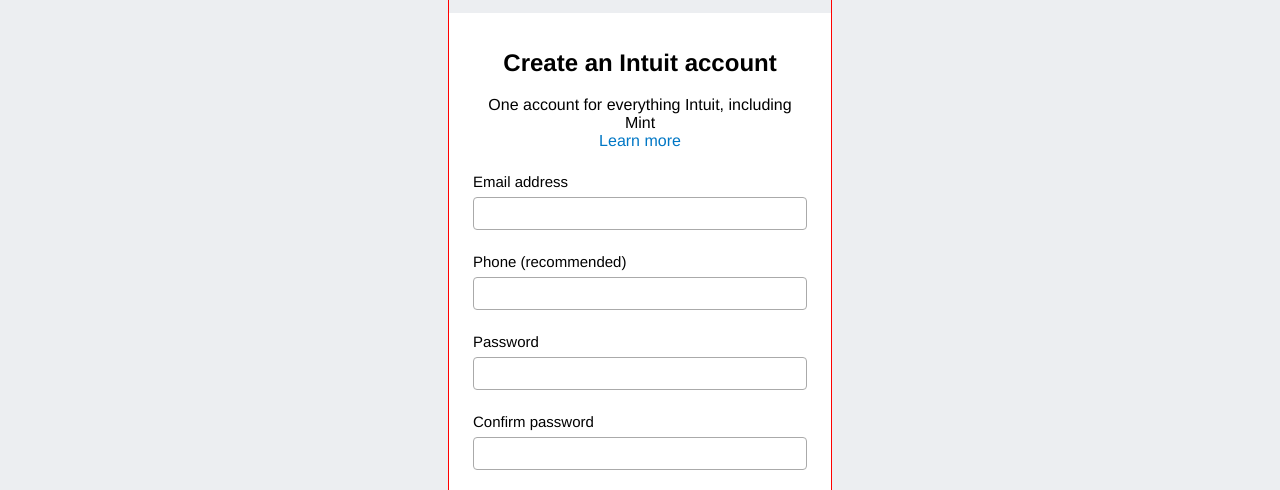
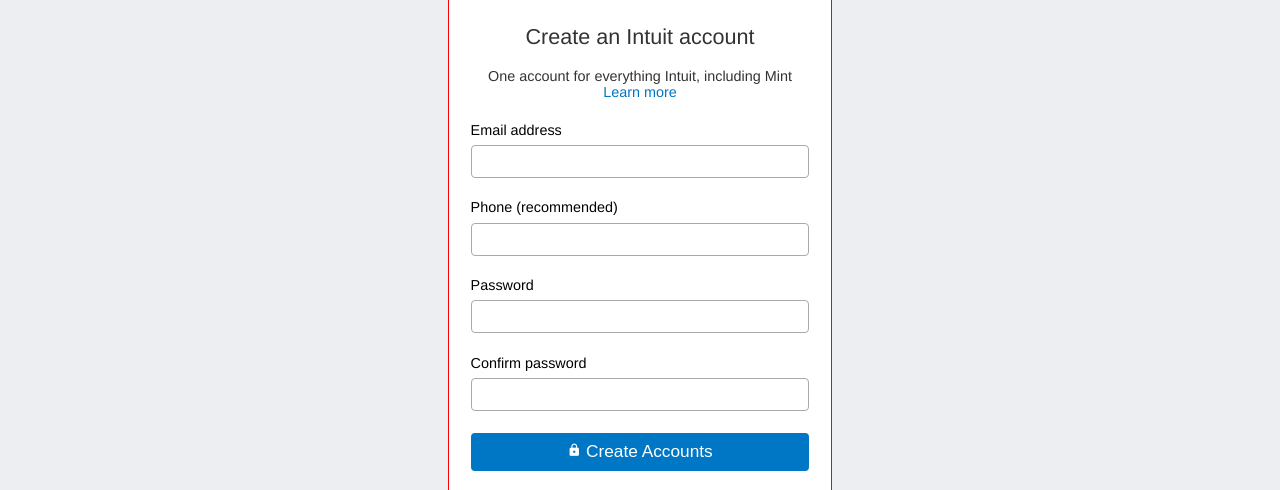
Before and after one commit to TSHEPO-CLOUD/HTML-Forms, a website: page index.html in a window 1280 px wide. Shown: the part 229-719 px from the top of the page. Drawn offline with Linux system fonts and the light colour scheme.

Commit message:
Add style to form-container header and form btn
- Change font-weight for form-container header
- Change color for form-container
- style form submit button

```diff
--- a/index.css
+++ b/index.css
@@ -8,6 +8,7 @@
   text-align: center;
   background-color: #ECEEF1;
   font-family: Helvetica, Arial, sans-serif;
+  font-size: 0.9em;
 }
 
 /* == header styles == */
@@ -75,7 +76,19 @@
   padding: 0;
 }
 
+/* == Container == */
+
+
 /* == Form Container == */
+
+.form-container-header {
+  color: #333;
+}
+
+.form-container h2 {
+  font-weight:normal;
+}
+
 .form-container {
   background-color: #fff;
   padding: 1em 1.5em;
@@ -83,7 +96,6 @@
 
 .form-control {
   margin: 1.5em 0;
-  font-size: 15px;
 }
 
 .form-control label {
@@ -99,6 +111,22 @@
   font-size: 1.2em;
   border-radius: 4px;
   outline: none;
+}
+
+.form-control button {
+    background-color: #0077C5;
+    display: block;
+    width: 100%;
+    color: #fff;
+    border: none;
+    border-radius: 4px;
+    font-size: 1.2em;
+    padding: 0.5em 0;
+    text-align: center;
+}
+
+.form-control button:hover {
+    background-color: #0044AB;
 }
 
 .form-container .paragraph span {
--- a/index.html
+++ b/index.html
@@ -61,8 +61,11 @@
                         <label for="pwd2">Confirm password</label>
                         <input type="password" name="pwd2" id="pwd2">
                     </div>
-                    <div>
-                        <button type="submit">Create Accounts</button>
+                    <div class="form-control">
+                        <button type="submit">
+                            <i class="material-icons icons" style="font-size: 14px;">lock</i>
+                            Create Accounts
+                        </button>
                     </div>
                 </form>
                 <div class="paragraph">
```
